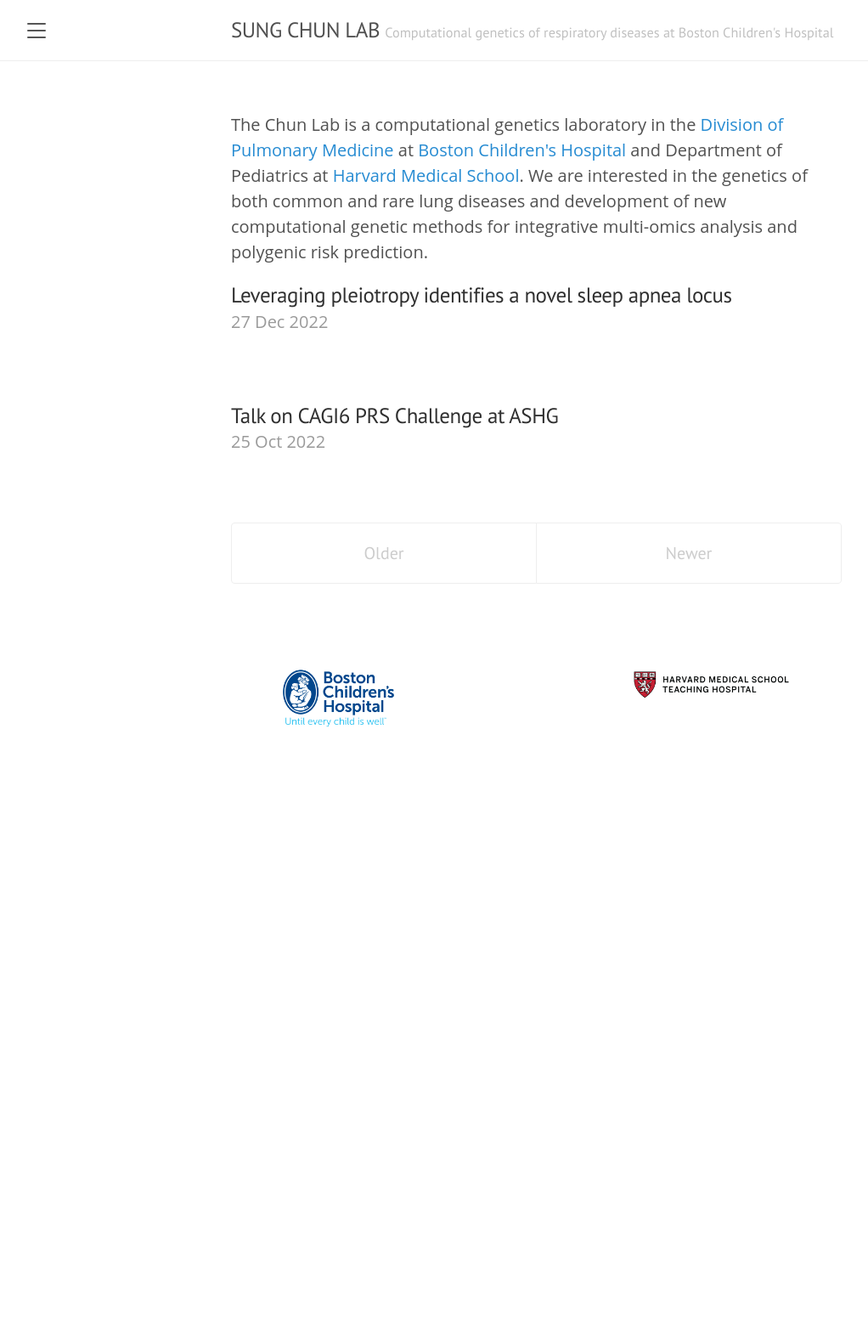
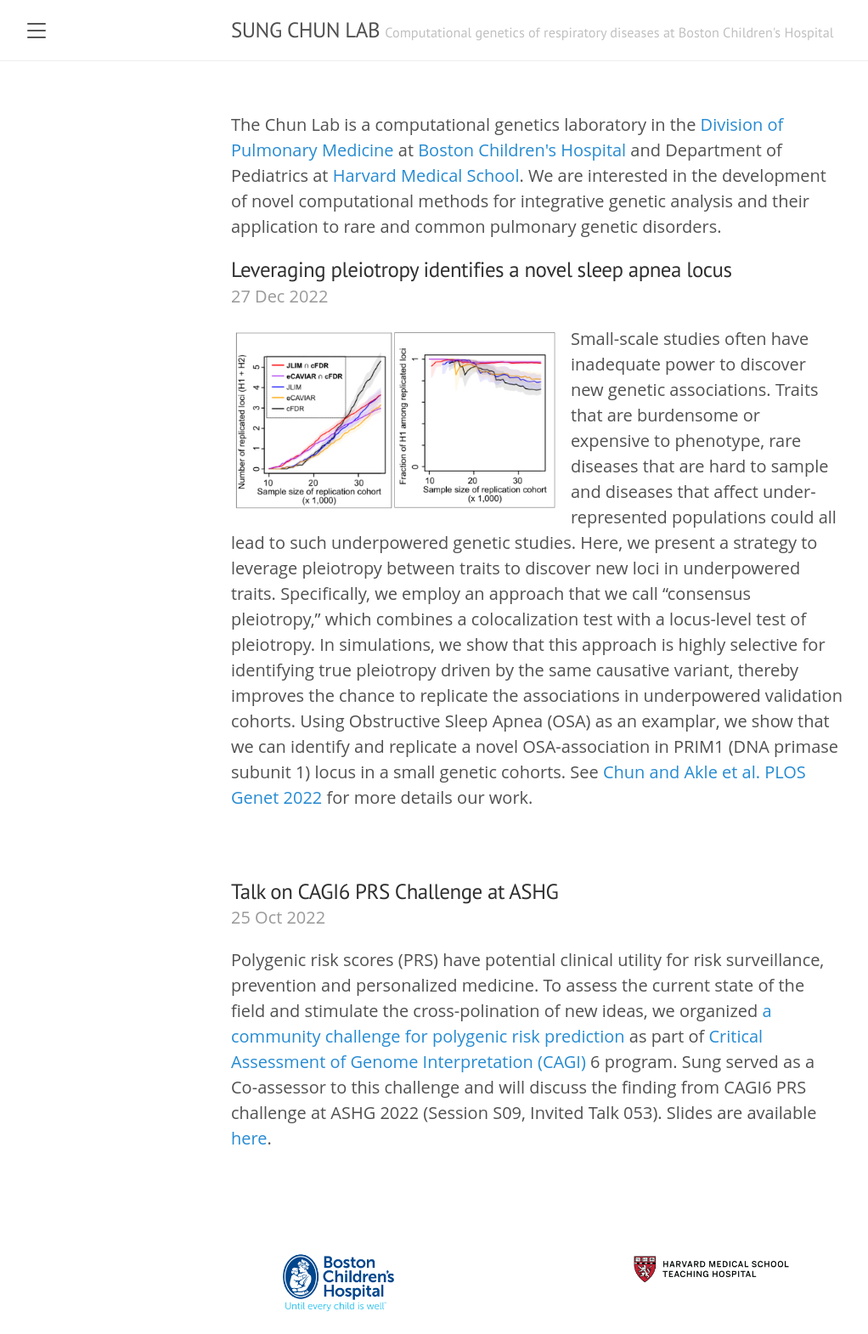
Before and after one commit to sgchun/sungchunlab, a Jekyll site: the page built from index.html, in a window 1280 px wide. Shown: the whole page at 85% size, without its empty margins (8-1030 px from the left). Built offline with Jekyll 4.4.1, drawn with Linux system fonts in a browser that asks for light colours; the list of posts is cut into pages by our own code; before the commit the page ends 900 px from its top, so only the background shows below that.

Commit message:
Added recent posts

```diff
--- a/_posts/2022-10-25-Talk-on-CAGI6-PRS-Chellenge-at-ASHG.md
+++ b/_posts/2022-10-25-Talk-on-CAGI6-PRS-Chellenge-at-ASHG.md
@@ -2,3 +2,5 @@
 layout: post
 title: Talk on CAGI6 PRS Challenge at ASHG
 ---
+
+Polygenic risk scores (PRS) have potential clinical utility for risk surveillance, prevention and personalized medicine. To assess the current state of the field and stimulate the cross-polination of new ideas, we organized [a community challenge for polygenic risk prediction](http://genomeinterpretation.org/cagi6-prs.html) as part of [Critical Assessment of Genome Interpretation (CAGI)](https://genomeinterpretation.org/) 6 program. Sung served as a Co-assessor to this challenge and will discuss the finding from CAGI6 PRS challenge at ASHG 2022 (Session S09, Invited Talk 053). Slides are available [here](http://https://sgchun.github.io/sungchunlab/20221006-ASHG-CAGI6.pdf).
--- a/_posts/2022-12-27-Leveraging-pleiotropy-identifies-a-novel-sleep-apnea-locus.md
+++ b/_posts/2022-12-27-Leveraging-pleiotropy-identifies-a-novel-sleep-apnea-locus.md
@@ -2,3 +2,5 @@
 layout: post
 title: Leveraging pleiotropy identifies a novel sleep apnea locus
 ---
+
+![Consensus Pleiotropy](/sungchunlab/Consensus-Pleiotropy.jpg){: width="400" .callout} Small-scale studies often have inadequate power to discover new genetic associations. Traits that are burdensome or expensive to phenotype, rare diseases that are hard to sample and diseases that affect under-represented populations could all lead to such underpowered genetic studies. Here, we present a strategy to leverage pleiotropy between traits to discover new loci in underpowered traits. Specifically, we employ an approach that we call "consensus pleiotropy," which combines a colocalization test with a locus-level test of pleiotropy. In simulations, we show that this approach is highly selective for identifying true pleiotropy driven by the same causative variant, thereby improves the chance to replicate the associations in underpowered validation cohorts. Using Obstructive Sleep Apnea (OSA) as an examplar, we show that we can identify and replicate a novel OSA-association in PRIM1 (DNA primase subunit 1) locus in a small genetic cohorts. See [Chun and Akle et al. PLOS Genet 2022](http://dx.doi.org/10.1371/journal.pgen.1010557) for more details our work.
--- a/index.html
+++ b/index.html
@@ -3,8 +3,10 @@
 title: Home
 ---
 
-The Chun Lab is a computational genetics laboratory in the <a href="https://www.childrenshospital.org/departments/pulmonary-medicine">Division of Pulmonary Medicine</a> at <a href="https://www.childrenshospital.org/">Boston Children's Hospital</a> and Department of Pediatrics at <a href="https://hms.harvard.edu/">Harvard Medical School</a>. We are interested in the genetics of both common and rare lung diseases and development of new computational genetic methods for integrative multi-omics analysis and polygenic risk prediction.
+The Chun Lab is a computational genetics laboratory in the <a href="https://www.childrenshospital.org/departments/pulmonary-medicine">Division of Pulmonary Medicine</a> at <a href="https://www.childrenshospital.org/">Boston Children's Hospital</a> and Department of Pediatrics at <a href="https://hms.harvard.edu/">Harvard Medical School</a>. We are interested in the development of novel computational methods for integrative genetic analysis and their application to rare and common pulmonary genetic disorders.
 
+<p>
+<p>
 <p>
 
 <div class="posts">
@@ -23,21 +25,4 @@
   {% endfor %}
 </div>
 
-<div class="pagination">
-  {% if paginator.next_page %}
-    <a class="pagination-item older" href="{{ paginator.next_page_path | absolute_url }}">Older</a>
-  {% else %}
-    <span class="pagination-item older">Older</span>
-  {% endif %}
-  {% if paginator.previous_page %}
-    {% if paginator.page == 2 %}
-      <a class="pagination-item newer" href="{{ '/' | absolute_url }}">Newer</a>
-    {% else %}
-      <a class="pagination-item newer" href="{{ paginator.previous_page_path | absolute_url }}">Newer</a>
-    {% endif %}
-  {% else %}
-    <span class="pagination-item newer">Newer</span>
-  {% endif %}
-</div>
-
 <img src="https://sgchun.github.io/sungchunlab/logo.png">
```
Also changed, not shown: 3publications.md (+1 -1 lines), Consensus-Pleiotropy.jpg (added).
